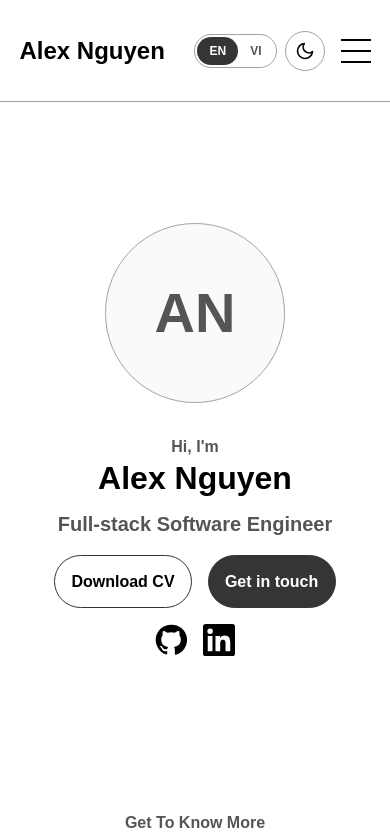
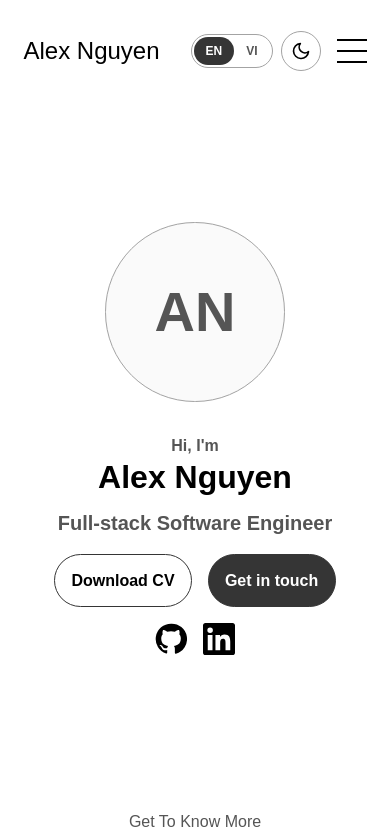
Before and after one commit to tuannamm/portfolio, an Astro site: page / in a window 390 px wide. Shown: the top 839 px of the page. Built offline with nearby package versions, Linux system fonts and the light colour scheme; Astro itself is replaced by a stand-in of ours.

Commit message:
style: navbar static/regular weight, eyebrow weight 400, stacked footer links on mobile
Co-Authored-By: Claude Sonnet 5.5 <noreply@anthropic.com>

```diff
--- a/src/components/Navbar.astro
+++ b/src/components/Navbar.astro
@@ -20,9 +20,9 @@ const ctrl =
   'inline-flex h-10 items-center justify-center rounded-full border border-line text-fg transition-all duration-300 hover:border-fg';
 ---
 
-<header class="relative z-50 bg-bg max-desk:sticky max-desk:top-0 max-desk:border-b max-desk:border-line">
-  <div class="flex h-[12vh] min-h-16 items-center justify-between gap-4 px-[5%] desk:h-[17vh] desk:gap-8 desk:px-10">
-    <a href={localePath(lang)} class="text-2xl font-semibold text-fg desk:text-[2rem]">{profile.name}</a>
+<header class="relative z-50 bg-bg">
+  <div class="flex h-[12vh] min-h-16 items-center justify-around gap-4 px-4 desk:h-[17vh] desk:gap-8 desk:px-0">
+    <a href={localePath(lang)} class="text-2xl font-normal text-fg desk:text-[2rem]">{profile.name}</a>
 
     <nav aria-label={t('nav.primary')} class="hidden grow desk:block">
       <ul class="flex items-center justify-around gap-8 text-2xl">
--- a/src/components/sections/Footer.astro
+++ b/src/components/sections/Footer.astro
@@ -18,7 +18,7 @@ const links = [
 
 <footer class="container-page pb-10 pt-8">
   <nav aria-label={t('footer.nav')}>
-    <ul class="flex flex-wrap items-center justify-center gap-x-8 gap-y-3 text-xl desk:text-2xl">
+    <ul class="flex flex-col items-center justify-center gap-2 text-base min-[600px]:flex-row min-[600px]:flex-wrap min-[600px]:gap-x-8 min-[600px]:gap-y-3 min-[600px]:text-xl desk:text-2xl">
       {links.map((l) => <li><a href={`#${l.id}`}>{l.label}</a></li>)}
     </ul>
   </nav>
--- a/src/components/sections/Hero.astro
+++ b/src/components/sections/Hero.astro
@@ -15,7 +15,7 @@ const avatar: string | null = null;
       {avatar ? <img src={avatar} alt={profile.name} width="400" height="400" /> : <span aria-hidden="true">{initials}</span>}
     </div>
     <div class="hero-text">
-      <p class="eyebrow">{t('hero.greeting')}</p>
+      <p class="eyebrow font-semibold">{t('hero.greeting')}</p>
       <h1 id="hero-title" class="title">{profile.name}</h1>
       <p class="role">{profile.role[lang]}</p>
       <div class="actions">
--- a/src/styles/global.css
+++ b/src/styles/global.css
@@ -78,7 +78,7 @@
   .section { padding-top: 4vh; padding-bottom: 4vh; min-height: 96vh; }
 
   /* Heading pattern: centered eyebrow above centered title */
-  .eyebrow { text-align: center; font-weight: 600; font-size: 1rem; color: var(--c-muted); }
+  .eyebrow { text-align: center; font-weight: 400; font-size: 1rem; color: var(--c-muted); }
   .title { text-align: center; font-weight: 600; font-size: 3rem; line-height: 1.2; }
   @media (max-width: 37.5rem) { .title { font-size: 2rem; } }
 
```
